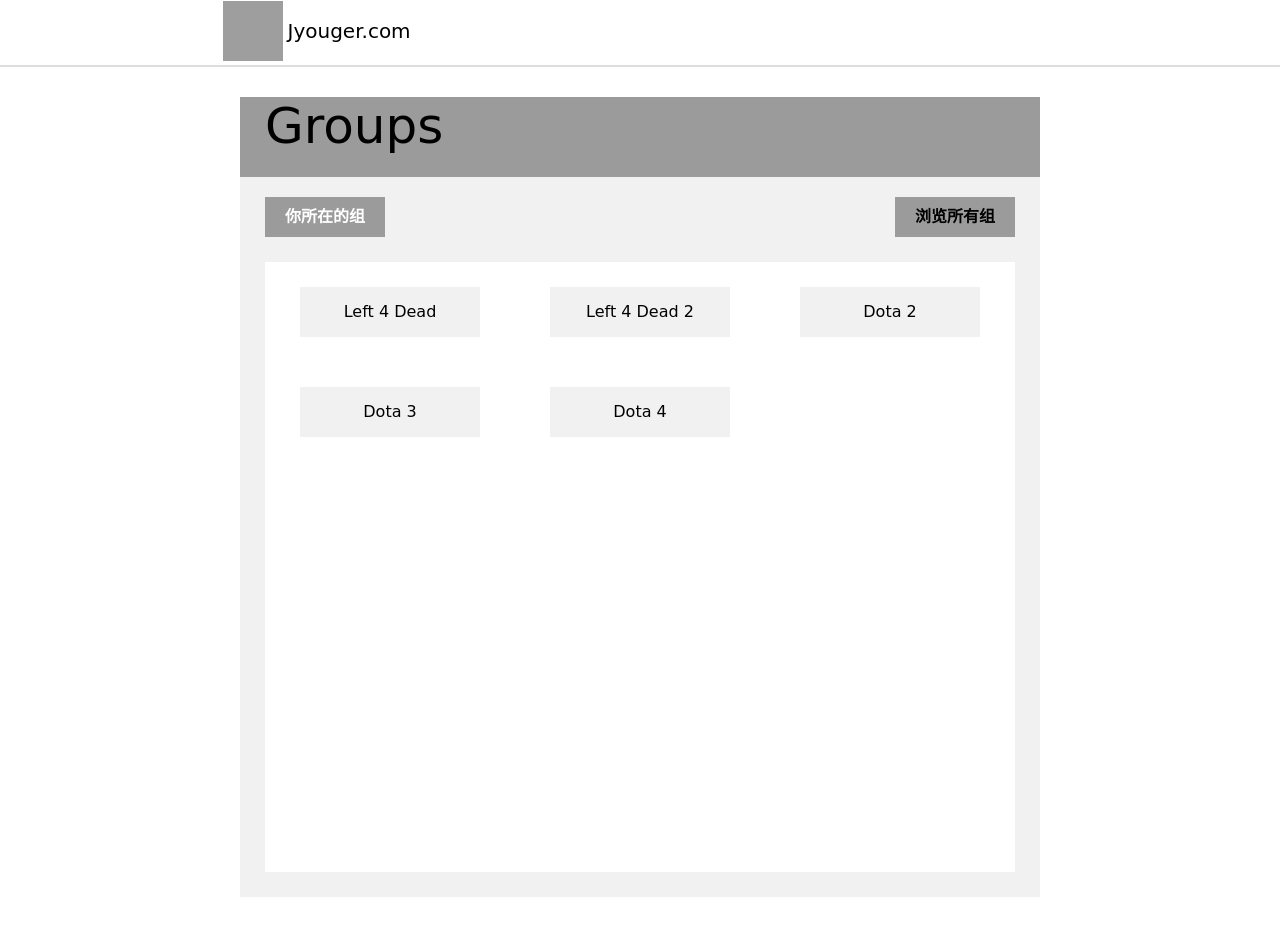
After one commit to zhou-yg/eventprogress, a PHP site: page /progress/progress_groups.php in a window 1280 px wide. The commit adds this page. Shown: the top 936 px of the page. Run offline with PHP 8.4, Linux system fonts and the light colour scheme.

Commit message:
add group system

```diff
--- /dev/null
+++ b/progress/css/event_group.css
@@ -0,0 +1,88 @@
+#groups_window{
+	background:#F1F1F1;
+	margin: 0 auto;
+	width: 800px;
+	height: 800px;
+}
+/*-------------------------------------------*/
+#groups_window_title{
+	background:#9B9B9B;
+	margin: 0 auto;
+	width: 750px;
+	height: 80px;
+
+	padding-left:25px;
+	padding-right:25px;
+}
+#groups_window_title #groups_window_title_text{
+	font-size: 50px;
+}
+/*---------------------------------------------*/
+#groups_window_types{
+	width: 750px;
+	height: 40px;
+
+	position: relative;
+	top: 20px;
+	left: 25px;
+}
+#groups_window_types .groups_type_one{
+	background: #9B9B9B;
+	width: 120px;
+	height: 40px;
+
+	font-weight:bold;
+	line-height:40px;
+	text-align:center;
+	color:#FFFFFF;
+
+	float: left;
+
+	cursor:default;
+}
+#groups_window_types .groups_type_two{
+	background:#9B9B9B;
+	width: 120px;
+	height: 40px;
+
+	font-weight:bold;
+	line-height:40px;
+	text-align:center;
+	color:#FFFFFF;
+
+	float: right;
+
+	cursor: pointer;
+}
+#groups_window_types .groups_type_one:hover{
+}
+#groups_window_type a{
+	color:#FFFFFF;
+}
+/*---------------------------------------------*/
+#groups_window_list{
+	background: #FFFFFF;
+	width: 750px;
+	height: 610px;
+	position: relative;
+	top: 45px;
+	left:25px;
+}
+#groups_window_list .list_group{
+	width: 250px;
+	height: 100px;
+
+	float: left;
+}
+#groups_window_list .list_group_label{
+	background:#F1F1F1;
+	width: 180px;
+	height: 50px;
+	line-height:50px;
+
+	text-align: center;
+
+	position: relative;
+	top: 25px;
+	left: 35px;
+}
--- a/progress/css/init.css
+++ b/progress/css/init.css
@@ -31,10 +31,11 @@ a{
 	margin-left: auto;
 	margin-right: auto;
 	width: 100%;
-	min-height:60px;
+	min-height:65px;
 	height:10px;
 	margin-bottom:30px;
 	border: none;
+	border-bottom:2px solid #DDDDDD;
 }
 #footerIframe{
 	margin-left: auto;
--- /dev/null
+++ b/progress/progress_groups.php
@@ -0,0 +1,57 @@
+<!DOCTYPE HTML PUBLIC "-//W3C//DTD HTML 4.01 Transitional//EN""http://www.w3.org/TR/html4/loose.dtd">
+<html xmlns="http://www.w3.org/1999/xhtml">
+	<head>
+		<title>Progress Groups</title>
+		<meta http-equiv="Content-Type" content="text/html; charset=utf-8" />
+		<link rel="stylesheet" type="text/css" href="css/init.css" />
+		<link rel="stylesheet" type="text/css" href="css/event_group.css" />
+	</head>
+	<body>
+		<iframe id="headerIframe" src="header.html"></iframe>
+		<div id="groups_window">
+			<div id="groups_window_title">
+				<span id="groups_window_title_text"> Groups </span>
+			</div>
+			<div id="groups_window_types">
+				<ul>
+					<li class="groups_type_one">
+						你所在的组
+					</li>
+					<li class="groups_type_two">
+						<a href="#">浏览所有组</a>
+					</li>
+				</ul>
+			</div>
+			<div id="groups_window_list">
+				<ul>
+					<li class="list_group">
+						<div class="list_group_label">
+							<a href="#">Left 4 Dead</a>
+						</div>
+					</li>
+					<li class="list_group">
+						<div class="list_group_label">
+							<a href="#">Left 4 Dead 2</a>
+						</div>
+					</li>
+					<li class="list_group">
+						<div class="list_group_label">
+							<a href="#">Dota 2</a>
+						</div>
+					</li>
+					<li class="list_group">
+						<div class="list_group_label">
+							<a href="#">Dota 3</a>
+						</div>
+					</li>
+					<li class="list_group">
+						<div class="list_group_label">
+							<a href="#">Dota 4</a>
+						</div>
+					</li>
+				</ul>
+			</div>
+		</div>
+	</body>
+	<script type="text/javascript" src="jlibs/in.js"></script>
+</html>
```
